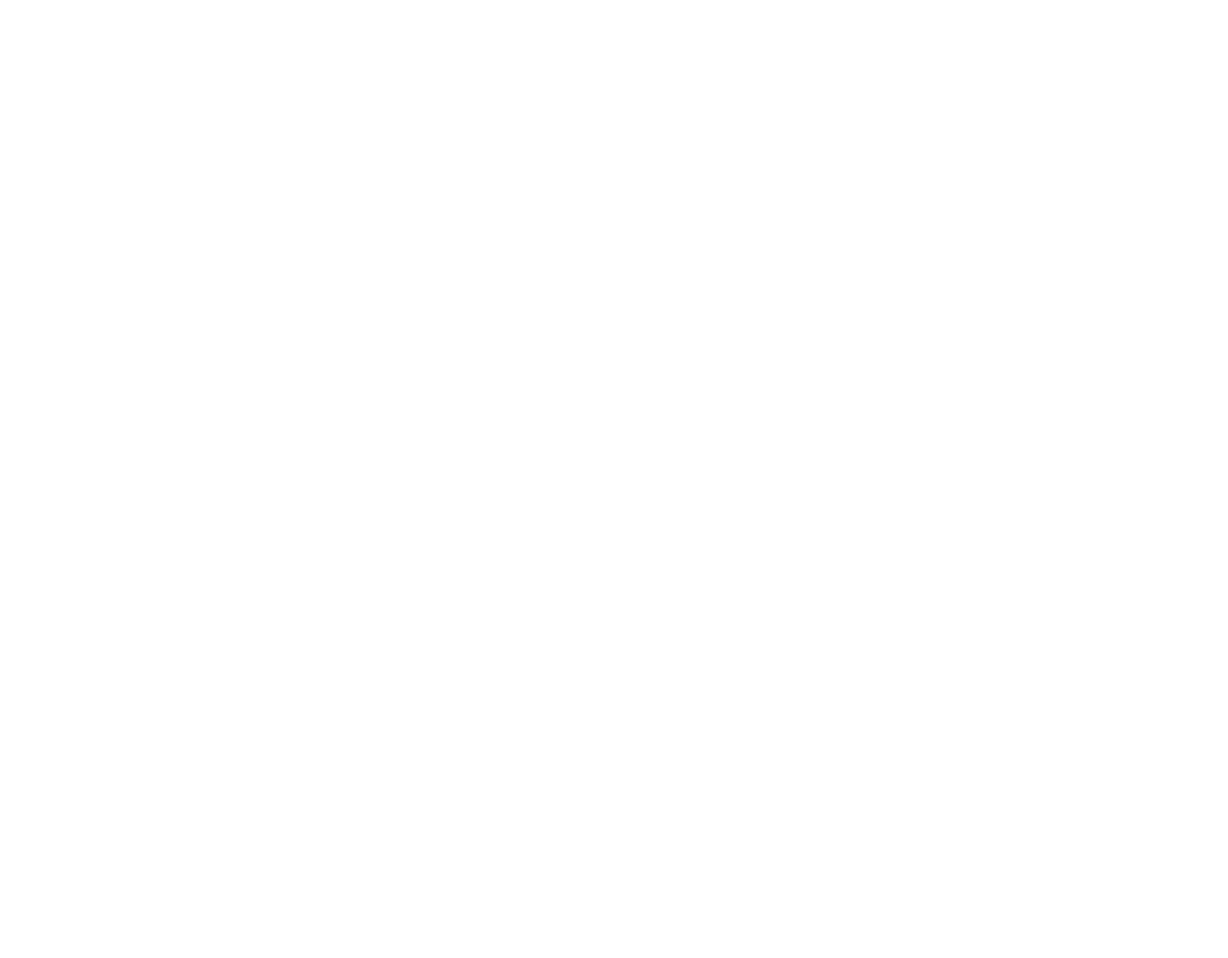
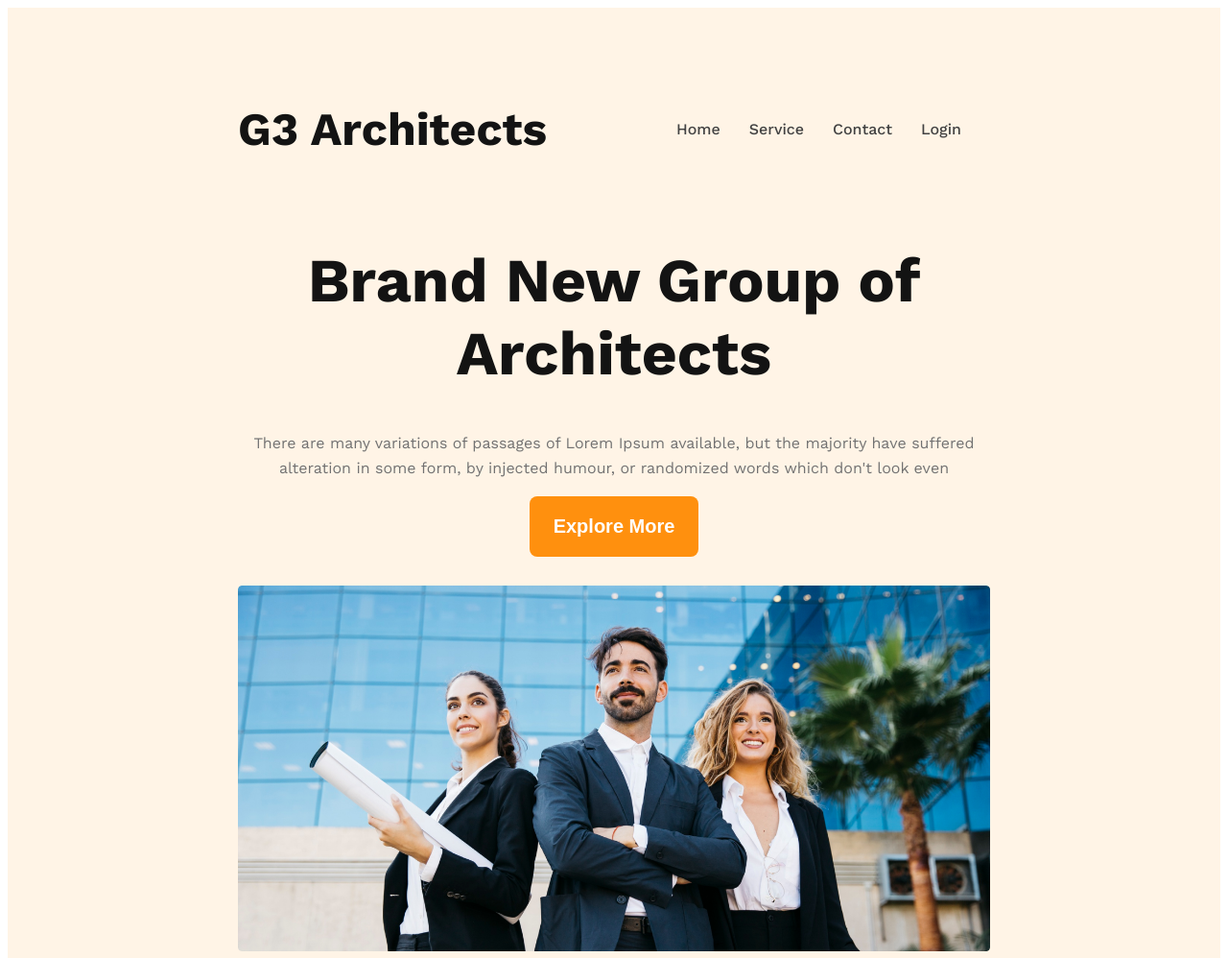
Before and after one commit to aliahasan/g3-architects, a plain HTML site: page index.html in a window 1280 px wide. Shown: the top 998 px of the page at 96% size. Before the commit the page ends 800 px from the top, so only its background shows below. Drawn offline with nearby package versions, Linux system fonts and the light colour scheme.

Commit message:
header section completed with media quires

```diff
--- a/index.html
+++ b/index.html
@@ -6,10 +6,62 @@
     <meta name="viewport" content="width=device-width, initial-scale=1.0">
     <title>G3 Architect</title>
     <link rel="stylesheet" href="style/architect.css">
+    <link rel="preconnect" href="https://fonts.googleapis.com">
+    <link rel="preconnect" href="https://fonts.gstatic.com" crossorigin>
+    <link
+        href="https://fonts.googleapis.com/css2?family=Lato&family=Poppins&family=Work+Sans:wght@400;500;600;700;800&display=swap"
+        rel="stylesheet">
 </head>
 
 <body>
+    <header>
+        <nav>
+            <h3 class="logo">G3 Architects</h3>
+            <ul>
+                <li><a href="">Home</a></li>
+                <li> <a href="">Service</a></li>
+                <li> <a href="">Contact</a></li>
+                <li><a href="">Login</a></li>
+            </ul>
+        </nav>
+        <div class="banner">
+            <div class="banner-content">
+                <h1 class="banner-title">Brand New
+                    Group of Architects </h1>
+                <p class="banner-description">There are many variations of passages of Lorem Ipsum available, but the
+                    majority have suffered alteration in some form, by injected humour, or randomized words which don't
+                    look even</p>
+                <button class="button">Explore More</button>
+            </div>
+        </div>
+        <div> <img class="banner-image" src="images/banner.png" alt=""></div>
+    </header>
 
+    <!-- Feature Section -->
+
+    <main>
+        <!-- <section>
+            <div class="feature-container">
+                <div class="feature-photos">
+                    <img src="images/team1.png" alt="">
+                    <img src="images/team2.png" alt="">
+                    <img src="images/team3.png" alt="">
+                    <img src="images/team4.png" alt="">
+                </div>
+                <div class="feature-details">
+                    <h1 class="feature-title"><span id="span1">Quick list</span> of Our <span id="span2">
+                            Features</span></h1>
+                    <p class="feature-description">There are many variations of passages of Lorem Ipsum available, but
+                        the majority have suffered alteration in some form, by injected humour, or randomized words
+                        which don't look even</p>
+                    <button class="button">Explore More</button>
+                </div>
+            </div>
+        </section> -->
+    </main>
+    <footer>
+
+    </footer>
 </body>
 
 </html>
--- a/style/architect.css
+++ b/style/architect.css
@@ -0,0 +1,146 @@
+body {
+    /* font-family: 'Lato', sans-serif;
+    font-family: 'Poppins', sans-serif; */
+    font-family: 'Work Sans', sans-serif;
+}
+
+/* Header Styles */
+header {
+    background: rgba(255, 144, 14, 0.10);
+    padding: 50px 240px;
+}
+
+nav {
+    display: flex;
+    justify-content: space-between;
+    align-items: center;
+}
+
+nav ul {
+    display: flex;
+}
+
+nav li {
+    list-style: none;
+    margin-right: 30px;
+    font-weight: 500;
+    font-size: 1rem;
+}
+
+nav li a {
+    text-decoration: none;
+    color: #424242;
+}
+
+.logo {
+    color: #131313;
+    font-size: 48px;
+    font-weight: 700;
+}
+
+.banner-content {
+    max-width: 850px;
+    text-align: center;
+    margin: 0 auto;
+}
+
+.banner-title {
+    color: #131313;
+    font-size: 4rem;
+    font-weight: 700;
+}
+
+.banner-description {
+    color: #727272;
+    font-size: 1rem;
+    line-height: 26px;
+}
+
+.button {
+    padding: 20px 25px;
+    color: #FFF;
+    text-align: center;
+    font-size: 1.25rem;
+    font-weight: 600;
+    border-radius: 8px;
+    background: #FF900E;
+    border: none;
+}
+
+.banner-image {
+    width: 100%;
+    margin-top: 30px;
+}
+
+/* header section media quires  */
+/* small device */
+@media screen and (max-width: 576px) {
+    header {
+        padding: 20px;
+    }
+
+    nav {
+        flex-direction: column;
+    }
+
+    nav ul {
+        margin-right: 15px;
+    }
+}
+
+/* tablet & for  medium device*/
+@media screen and (min-width: 576px) and (max-width: 960px) {
+    header {
+        padding: 50px;
+    }
+
+    nav {
+        flex-direction: column;
+    }
+}
+
+
+/* Feature style  */
+
+.feature-container {
+    display: flex;
+    margin: 50px 300px;
+    gap: 50px;
+
+}
+
+.feature-photos {
+    display: grid;
+    grid-template-columns: repeat(2, 1fr);
+    column-gap: 10px;
+    row-gap: 10px;
+
+}
+
+.feature-details {
+    padding: 160px 50px;
+}
+
+.feature-description {
+    color: #727272;
+    font-size: 16px;
+    line-height: 26px;
+}
+
+.feature-title {
+    color: #727272;
+    font-size: 45px;
+    font-weight: 500;
+}
+
+#span1 {
+    color: #131313;
+    font-size: 45px;
+    font-weight: 700;
+}
+
+#span2 {
+    color: #FF900E;
+    font-size: 45px;
+    font-weight: 700;
+}
```
